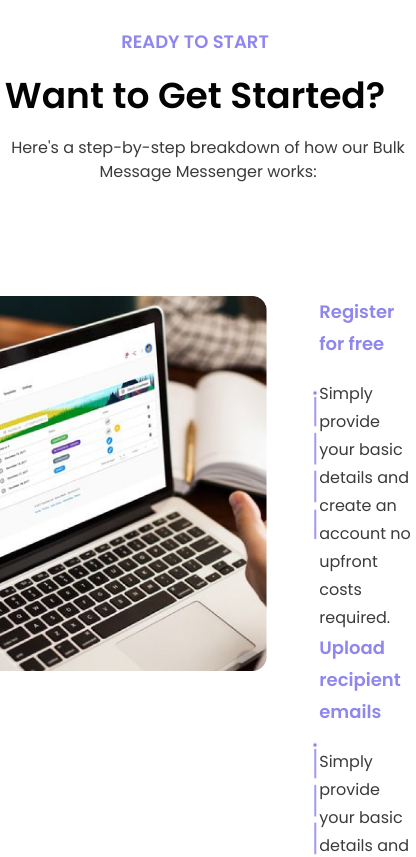
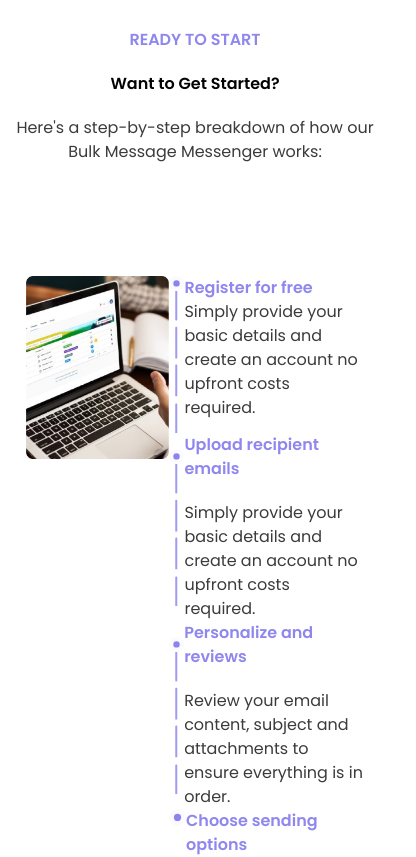
Before and after one commit to StephenAdeosun/Bulk_Mail_Messenger, a React (Create React App) app: page / in a window 390 px wide. Shown: the top 857 px of the page, 416 px wide, since content can reach past the window. Built offline with nearby package versions, Linux system fonts and the light colour scheme.

Commit message:
made the get started section responsive

```diff
--- a/src/App.css
+++ b/src/App.css
@@ -1,6 +1,8 @@
 @import url('https://fonts.googleapis.com/css2?family=Poppins:wght@400;600;700&display=swap');
 
 *{
+  margin: 0;
+  padding: 0;
   box-sizing: border-box;
   font-family: 'Poppins', sans-serif;
 }
--- a/src/Pages/getStarted.js
+++ b/src/Pages/getStarted.js
@@ -5,29 +5,33 @@ import lines from "../images/lines-icon.svg";
 function getStarted() {
   return (
     <section className="getStarted">
-      <h4 className="text-pri100 font-semibold text-lg pt-7">READY TO START</h4>
-      <div className="mb-28">
-        <h2 className="text-4xl text-pri011 font-semibold py-5">
+      <h4 className="text-pri100 font-semibold sm:text-[10px] md:sm:text-[6px] md:text-lg lg:text-2xl pt-7">
+        READY TO START
+      </h4>
+      <div className="mb-28 ssm:text-[7px] md:m:w-[280px] md:w-full">
+        <h2 className="sm:text-base md:text-lg lg:text-2xl lg:text-4xl text-pri011 font-semibold py-5">
           Want to Get Started?
         </h2>
-        <p className="text-pri005 w-[416px] mx-auto">
+        <p className="sm:text-[6px] md:text-xl text-pri005 md:w-[416px] mx-auto">
           Here's a step-by-step breakdown of how our Bulk Message Messenger
           works:
         </p>
       </div>
-      <div className="w-9/12 mx-auto flex items-start justify-center">
-        <img src={laptop} alt="laptop.jpg" />
-        <div className="text-left ml-11">
+      <div className="md:w-9/12 mx-auto flex items-start justify-center">
+        <div className="w-[142.981px] h-[142.981px] md:w-[486px]">
+          <img src={laptop} alt="laptop.jpg" />
+        </div>
+        <div className="text-left sm:ml-5 sm:pr-11 md:ml-11 w-1/2">
           <div className="flex">
             <div className="flex flex-col items-center justify-center">
               <img src={circle} alt="circle.svg" />
               <img src={lines} alt="lines.svg" />
             </div>
             <div>
-              <h5 className="text-pri100 font-semibold text-lg leading-8 mb-5">
+              <h5 className="text-pri100 font-semibold sm:text-[10px] md:text-lg lg:text-2xl md:leading-8 md:mb-5">
                 Register for free
               </h5>
-              <p className="text-pri005 leading-7 font-normal">
+              <p className="text-pri005 sm:text-[7px] md:text-base lg:text-lg sm:leading-[10px] md:leading-7 font-normal">
                 Simply provide your basic details and create an account no
                 upfront costs required.
               </p>
@@ -39,10 +43,10 @@ function getStarted() {
               <img src={lines} alt="lines.svg" />
             </div>
             <div>
-              <h5 className="text-pri100 font-semibold text-lg leading-8 mb-5">
+              <h5 className="text-pri100 font-semibold sm:text-[10px] md:text-lg lg:text-2xl md:leading-8 mb-5">
                 Upload recipient emails
               </h5>
-              <p className="text-pri005 leading-7 font-normal">
+              <p className="text-pri005 sm:text-[7px] md:text-base lg:text-lg sm:leading-[10px] md:leading-7 font-normal">
                 Simply provide your basic details and create an account no
                 upfront costs required.
               </p>
@@ -54,10 +58,10 @@ function getStarted() {
               <img src={lines} alt="lines.svg" />
             </div>
             <div>
-              <h5 className="text-pri100 font-semibold text-lg leading-8 mb-5">
+              <h5 className="text-pri100 font-semibold sm:text-[10px] md:text-lg lg:text-2xl md:leading-8 mb-5">
                 Personalize and reviews
               </h5>
-              <p className="text-pri005 leading-7 font-normal">
+              <p className="text-pri005 sm:text-[7px] md:text-base lg:text-lg sm:leading-[10px] md:leading-7 font-normal">
                 Review your email content, subject and attachments to ensure
                 everything is in order.
               </p>
@@ -68,10 +72,10 @@ function getStarted() {
               <img src={circle} alt="circle.svg" />
             </div>
             <div>
-              <h5 className="text-pri100 font-semibold text-lg leading-8 mb-5">
+              <h5 className="text-pri100 font-semibold sm:text-[10px] md:text-lg lg:text-2xl md:leading-8 mb-5">
                 Choose sending options
               </h5>
-              <p className="text-pri005 leading-7 font-normal">
+              <p className="text-pri005 sm:text-[7px] md:text-base lg:text-lg sm:leading-[10px] md:leading-7 font-normal">
                 Decide whether to send immediately or schedule for a later time
                 to deliver.
               </p>
```
